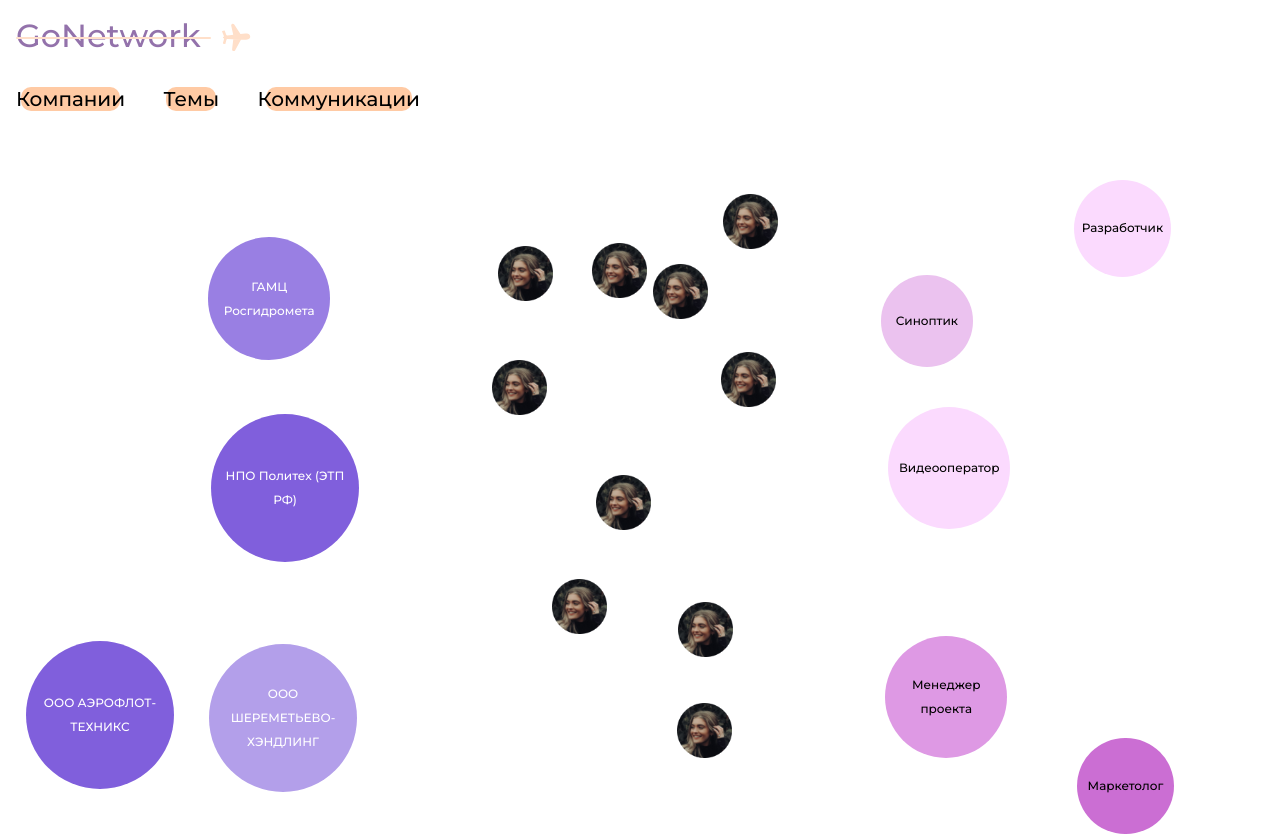
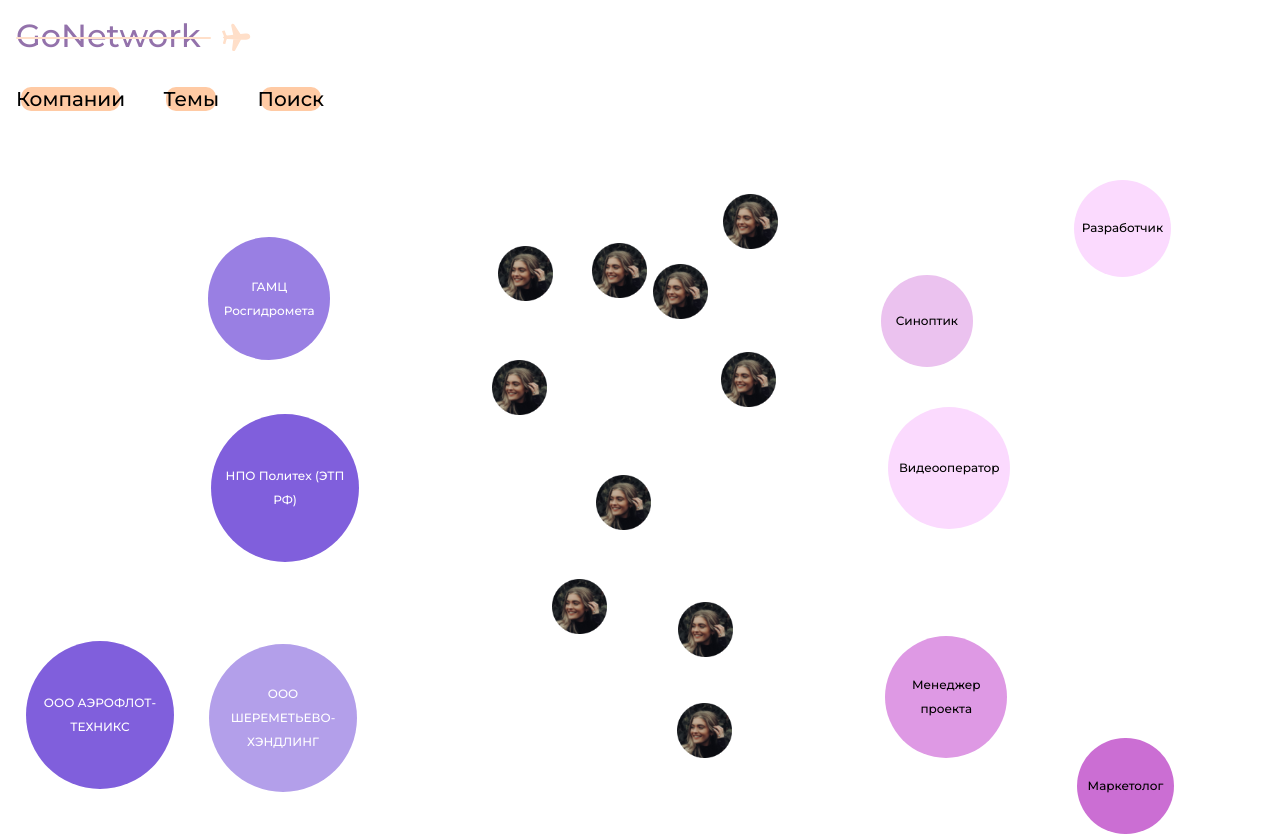
Before and after one commit to HannaTsilikina/GoNetwork-Community, a React (Vite) app: page / in a window 1280 px wide. Shown: the top 836 px of the page. Built offline with nearby package versions, Linux system fonts and the light colour scheme.

Commit message:
header links was changed

```diff
--- a/src/Components/Header/Header.jsx
+++ b/src/Components/Header/Header.jsx
@@ -16,21 +16,21 @@
         </div>
       </Link>
       <nav className="header__nav">
-        <NavLink>
+        <NavLink to="/companies">
           <div className="header-nav__item >">
             <span className="header-nav__text">Компании</span>
             <div className="header-nav__background"> </div>
           </div>
         </NavLink>
-        <NavLink>
+        <NavLink to="/directions">
           <div className="header-nav__item >">
             <span className="header-nav__text">Темы</span>
             <div className="header-nav__background"> </div>
           </div>
         </NavLink>
-        <NavLink>
+        <NavLink to="/search">
           <div className="header-nav__item >">
-            <span className="header-nav__text">Коммуникации</span>
+            <span className="header-nav__text">Поиск</span>
             <div className="header-nav__background"> </div>
           </div>
         </NavLink>
```
